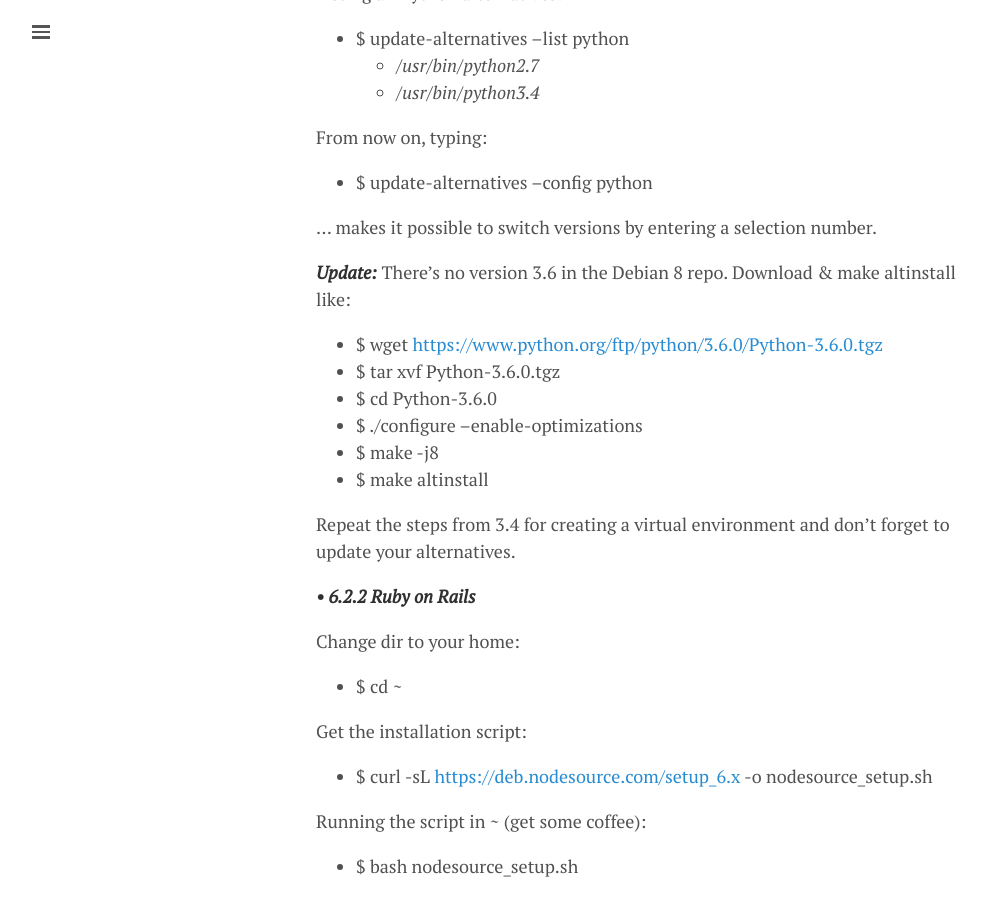
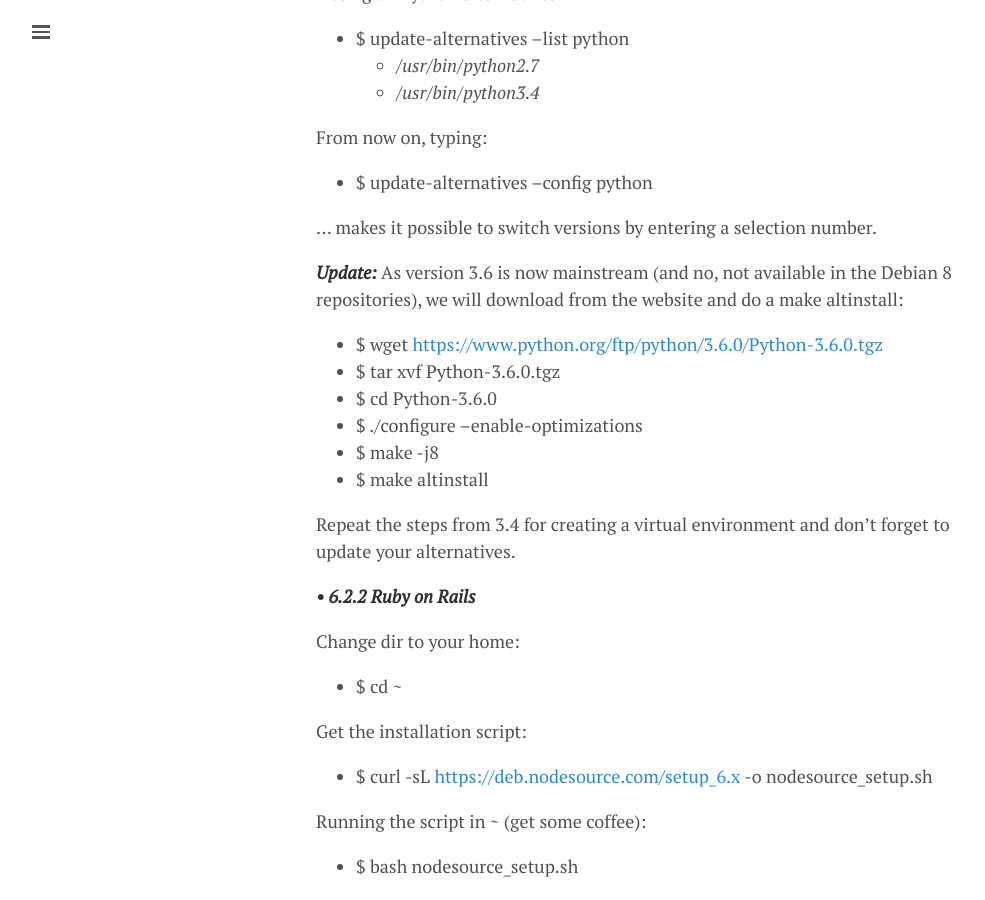
Before and after one commit to lgeurts/lgeurts.github.io, a Jekyll site: the page built from _posts/2017-07-11-bunsenlabs-linux-setup-notes-for dell-inspiron-6000.md, in a window 1280 px wide and 900 px high, scrolled down 11763 px. Shown: the whole window, without its empty margins (0-985 px from the left). Built offline with Jekyll 4.4.1, drawn with Linux system fonts in a browser that asks for light colours; nearby versions of some CDN libraries; comment, search, counter and statistics services are not loaded; some of the changed text lies outside the part shown.

Commit message:
Update sub-section 6.2.1 Python 3.6

```diff
--- a/_posts/2017-07-11-bunsenlabs-linux-setup-notes-for dell-inspiron-6000.md
+++ b/_posts/2017-07-11-bunsenlabs-linux-setup-notes-for dell-inspiron-6000.md
@@ -345,7 +345,7 @@ From now on, typing:
 
 ... makes it possible to switch versions by entering a selection number.
 
-***Update:*** There's no version 3.6 in the Debian 8 repo. Download & make altinstall like:
+***Update:*** As version 3.6 is now mainstream (and no, not available in the Debian 8 repositories), we will download from the website and do a make altinstall:
 
 - $ wget [https://www.python.org/ftp/python/3.6.0/Python-3.6.0.tgz](https://www.python.org/ftp/python/3.6.0/Python-3.6.0.tgz)
 - $ tar xvf Python-3.6.0.tgz
```
